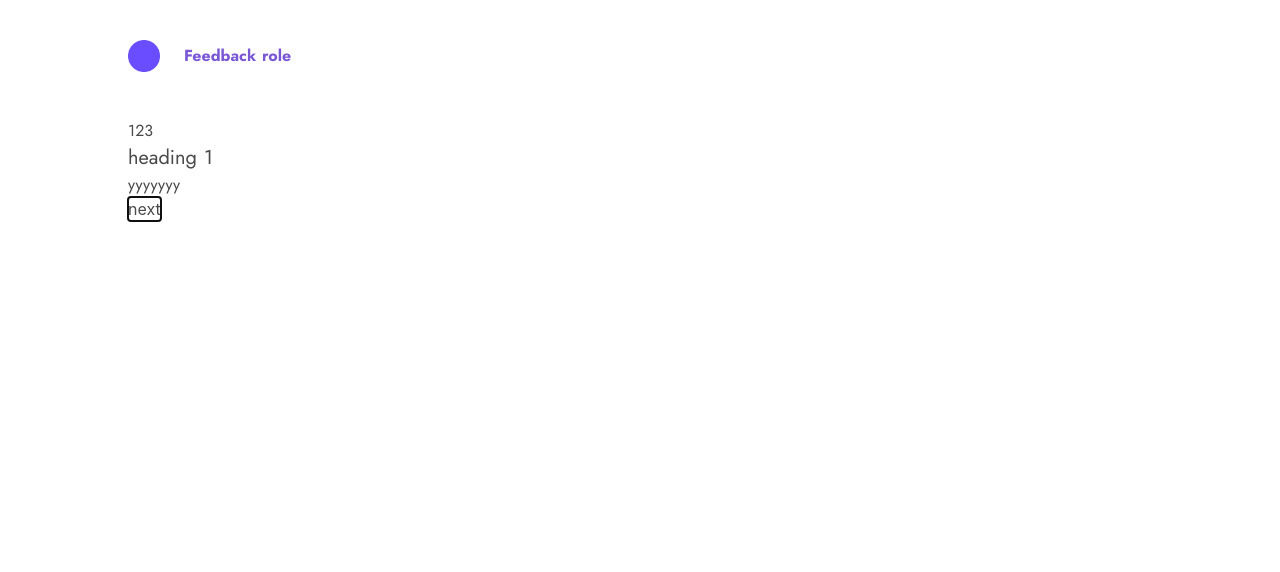
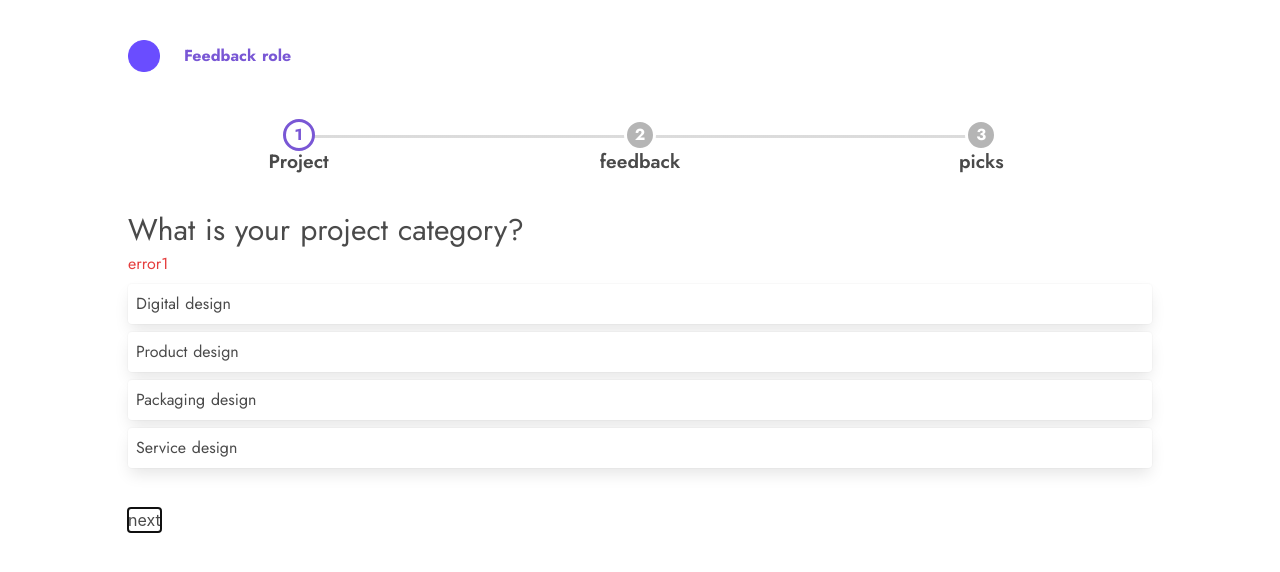
Before and after one commit to taychin5/feedBackRole, a Nuxt app: page /quiz in a window 1280 px wide. Both pictures are taken after a click on the button "next". Shown: the top 572 px of the page. Built offline with nearby package versions, Linux system fonts and the light colour scheme.

Commit message:
update function

```diff
--- a/components/Step.vue
+++ b/components/Step.vue
@@ -1,13 +1,20 @@
 <template>
-  <div class="flex">
-    <div>1</div>
-    <div>2</div>
-    <div>3</div>
+  <div>
+    <b-steps v-model="activeStep" :has-navigation="false">
+      <b-step-item label="Project" step="1"></b-step-item>
+      <b-step-item label="feedback" step="2"></b-step-item>
+      <b-step-item label="picks" step="3"></b-step-item>
+    </b-steps>
   </div>
 </template>
 
 <script>
-export default {};
+export default {
+  props: {
+    activeStep: {
+      type: Number,
+      default: 0
+    }
+  }
+};
 </script>
-
-<style></style>
--- /dev/null
+++ b/components/quiz/QuizHeading.vue
@@ -0,0 +1,25 @@
+<template>
+  <div>
+    <h1 class=" text-3xl" v-html="title"></h1>
+    <span v-if="error" class="text-red-600">{{ error }}</span>
+    <slot></slot>
+    <button class="mt-8" @click="$emit('next')">next</button>
+  </div>
+</template>
+
+<script>
+export default {
+  props: {
+    title: {
+      type: String,
+      default: ""
+    },
+    error: {
+      type: String,
+      default: ""
+    }
+  }
+};
+</script>
+
+<style></style>
--- a/pages/pick.vue
+++ b/pages/pick.vue
@@ -1,13 +1,18 @@
 <template>
   <div class="container">
-   <!-- TODO: layout -->
+    <!-- TODO: layout -->
     <h1 class="text-3xl">Select the cards for yout feedback session</h1>
     <div class="grid grid-cols-6 gap-4">
       <div v-for="(card, i) in _roles" :key="`card-${i}`">
-
-       <img @click="selectCard(card.slug)" :src="card.cardImage" alt="" class="shadow" :class="{'-active' : selectedCard.includes(card.slug) }">
+        <img
+          @click="selectCard(card.slug)"
+          :src="card.cardImage"
+          alt=""
+          class="shadow"
+          :class="{ '-active': selectedCard.includes(card.slug) }"
+        />
       </div>
-       <!-- TODO: IF NOT SELECTED DISABLE -->
+      <!-- TODO: IF NOT SELECTED DISABLE -->
       <div>
         <n-link :to="`/assign?roles=${_selectedRoleString}`">next</n-link>
       </div>
@@ -23,21 +28,24 @@ export default {
   }),
   computed: {
     _roles() {
+      // if(this.$route.query.roles) {
+      //   let selectedRoles = this.$route.query.roles.join(",")
+      //   return roles.filter(x => selectedRoles.includes(x.slug))
+      // }
       return roles;
     },
     _selectedRoleString() {
-      if(this.selectedCard.length) return this.selectedCard.join(",")
-      return []
+      if (this.selectedCard.length) return this.selectedCard.join(",");
+      return [];
     }
   },
   methods: {
-    selectCard(slug){
-      if(this.selectedCard.includes(slug)) {
-        this.selectedCard = this.selectedCard.filter(x => x !== slug)
+    selectCard(slug) {
+      if (this.selectedCard.includes(slug)) {
+        this.selectedCard = this.selectedCard.filter(x => x !== slug);
       } else {
-        this.selectedCard.push(slug)
+        this.selectedCard.push(slug);
       }
-
     }
   }
 };
@@ -45,6 +53,6 @@ export default {
 
 <style lang="scss" scoped>
 .-active {
-  border: 2px solid plum
+  border: 2px solid plum;
 }
 </style>
--- a/pages/quiz.vue
+++ b/pages/quiz.vue
@@ -1,34 +1,125 @@
 <template>
   <div class="container">
-    <Step></Step>
-    <h1 class="text-xl">heading {{ step }}</h1>
+    <Step :activeStep="step"></Step>
     <!-- body -->
     <div>
       <div v-if="step === 0">
-        <b-field label="Name">
-          <b-input v-model="name"></b-input>
-        </b-field>
+        <QuizHeading
+          @next="selectStepOne"
+          :error="errorMsg"
+          title="What is your project category?"
+        >
+          <div
+            v-for="(choice, i) in choices"
+            :key="`chocies1-${i}`"
+            class="my-2"
+          >
+            <div
+              class="card p-2 cursor-pointer"
+              @click="stepOneSelected = choice.slug"
+              :class="{ '-active': stepOneSelected === choice.slug }"
+            >
+              {{ choice.title }}
+            </div>
+          </div>
+        </QuizHeading>
       </div>
-      <div v-if="step === 1">yyyyyyy</div>
-      <div v-if="step === 2">zzzzzzz</div>
+      <div v-if="step === 1">
+        <QuizHeading
+          :error="errorMsg"
+          @next="selectStepTwo"
+          title="What kind of feedback do you expect from the session"
+        >
+          <div
+            v-for="(choiceTwo, i) in choicesTwo"
+            :key="`chocies2-${i}`"
+            class="my-2"
+          >
+            <div
+              class="card p-2 cursor-pointer"
+              @click="stepTwoSelected = choiceTwo.slug"
+              :class="{ '-active': stepTwoSelected === choiceTwo.slug }"
+            >
+              {{ choiceTwo.title }}
+            </div>
+          </div>
+        </QuizHeading>
+      </div>
     </div>
-    <button @click="step += 1">next</button>
   </div>
 </template>
 
 <script>
 export default {
   data: () => ({
-    step: 0
+    errorMsg: "",
+    step: 0,
+    choices: [
+      { title: "Digital design", slug: "digital" },
+      { title: "Product design", slug: "product" },
+      { title: "Packaging design", slug: "packaing" },
+      { title: "Service design", slug: "service" }
+    ],
+    choicesTwo: [
+      { title: "I’m looking for some idea", slug: "idea" },
+      { title: "Concept and design development", slug: "develop" },
+      { title: "PA final check feedback", slug: "check" }
+    ],
+    stepOneSelected: "",
+    stepTwoSelected: "",
+    calculator: {
+      digital: {
+        idea: "inspector,creative,planner,curious",
+        develop: "critiquer,inspector,tech-expert,contributor,planner",
+        check: "tech-expert,business-brain,aesthetic-please,curious,critiquer"
+      },
+      product: {
+        idea: "inspector,creative,builder,curious",
+        develop: "aesthetic-please,builder,maker,contributor,critiquer",
+        check: "aesthetic-please,maker,environmentalist,business-brain,curious"
+      },
+      packaing: {
+        idea: "creative,planer,inspector,builder",
+        develop: "environmentalist,inspector,planer,builder,aesthetic-please",
+        check:
+          "environmentalist,maker,aesthetic-please,business-brain,inspector"
+      },
+      service: {
+        idea: "critiquer,creative,planner,contributor",
+        develop: "critiquer,creative,business,curious,inspector",
+        check: "business-brain,contributor,critiquer,curious,maker"
+      }
+    }
   }),
   watch: {
     step: {
       handler(val) {
-        if (val > 2) this.$router.push(`/assign?card=1,2,3,4,5,6`);
+        this.errorMsg = "";
+        if (val >= 2) {
+          let stepOne = this.calculator[this.stepOneSelected];
+          let stepTwo = stepOne[this.stepTwoSelected];
+          this.$router.push(`/assign?roles=${stepTwo}`);
+        }
       }
+    }
+  },
+  methods: {
+    selectStepOne() {
+      if (!this.stepOneSelected) return (this.errorMsg = "error1");
+      this.step++;
+    },
+    selectStepTwo() {
+      if (!this.stepTwoSelected) return (this.errorMsg = "error2");
+      this.step++;
     }
   }
 };
 </script>
 
-<style></style>
+<style lang="scss" scoped>
+.card {
+  &.-active {
+    border: 1px solid violet;
+  }
+}
+</style>
--- a/plugins/index.js
+++ b/plugins/index.js
@@ -1,7 +1,8 @@
 import Vue from "vue";
-import { Table, Input, Button } from "buefy";
+import { Table, Input, Button, Steps } from "buefy";
 import "buefy/dist/buefy.css";
 
 Vue.use(Table);
 Vue.use(Input);
 Vue.use(Button);
+Vue.use(Steps);
```
